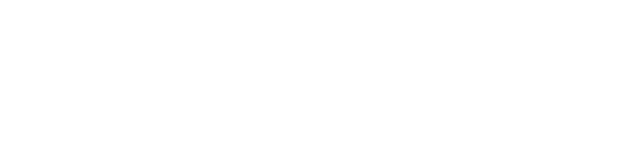
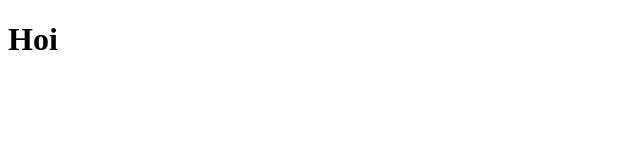
Before and after one commit to kabk/go-theses-17-ninthe-kiemeneij-concreet-en-langdradig, a plain HTML site: page index.html in a window 1280 px wide. Shown: the whole page, without its empty margins (0-640 px from the left). Drawn offline with Linux system fonts and the light colour scheme.

Commit message:
Added a H1
To test

```diff
--- a/index.html
+++ b/index.html
@@ -4,6 +4,7 @@
 	<title></title>
 </head>
 <body>
+<h1>Hoi</h1>
 
 </body>
 </html>
```
